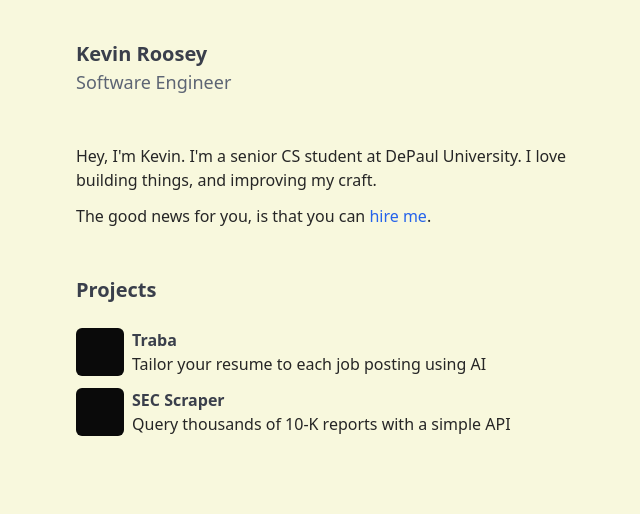
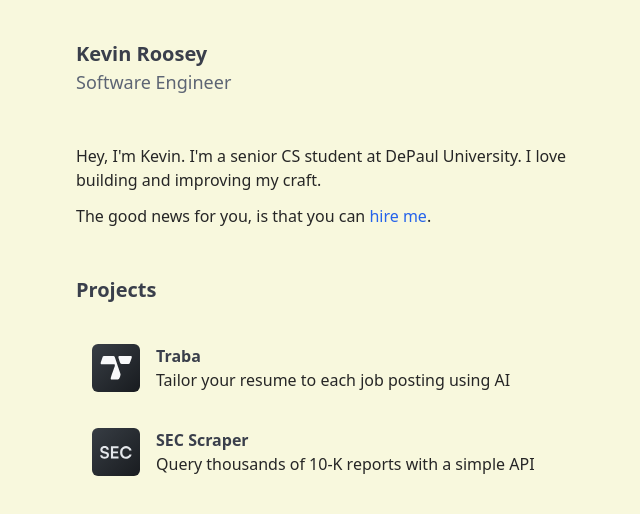
Before and after one commit to kevinroosey/kevinroosey.com, a React (Vite) app: page / in a window 1280 px wide. Shown: the top 514 px of the page, without its empty margins (314-954 px from the left). Built offline with nearby package versions, Linux system fonts and the light colour scheme.

Commit message:
do i really need commit messages for a stupid personal site?

```diff
--- a/src/App.tsx
+++ b/src/App.tsx
@@ -8,36 +8,40 @@ function App() {
       <div className='min-h-screen min-w-screen max-h-full bg-background py-10'>
         <div className='w-full xl:w-[500px] mx-auto flex flex-col gap-12'>
           <div className='w-full flex items-center mx-auto'>
-              <Header />
+            <Header />
           </div>
           <div className='w-full flex items-center mx-auto'>
             <div className='flex flex-col gap-3'>
-              <p className='text-neutral-800'>Hey, I&apos;m Kevin. I&apos;m a senior CS student at DePaul University. I love building things, and improving my craft.
+              <p className='text-neutral-800'>Hey, I&apos;m Kevin. I&apos;m a senior CS student at DePaul University. I love building and improving my craft.
               </p>
-            <p className='text-neutral-800'>The good news for you, is that you can <a href='mailto:kevinroosey@gmail.com' className='text-blue-600 hover:text-underline hover:text-blue-700'>hire me</a>.</p>
+              <p className='text-neutral-800'>The good news for you, is that you can <a href='mailto:kevinroosey@gmail.com' className='text-blue-600 hover:text-underline hover:text-blue-700'>hire me</a>.</p>
             </div>
           </div>
           <div>
             <h1 className="text-left text-xl font-semibold text-primary-800">Projects</h1>
-            <div className='flex flex-col pt-6 gap-3'>
-              <div className='flex gap-2'>
-                <div className='w-12 h-12 rounded-md bg-neutral-950'>
+            <div className='flex flex-col pt-6 gap-1'>
+              <div className='flex gap-4 hover:bg-secondary p-4 rounded-lg'>
+                <div>
+                  <img src='/TrabaLogo.svg' alt='TrabaIcon' className='w-12 h-12 rounded-md'>
 
+                  </img>
                 </div>
                 <div>
                   <h2 className='text-md font-semibold text-primary-800'>Traba</h2>
                   <p className='text-neutral-800'>Tailor your resume to each job posting using AI</p>
                 </div>
               </div>
-              <div className='flex gap-2'>
-                <div className='w-12 h-12 rounded-md bg-neutral-950'>
+              <div className='flex gap-4 hover:bg-secondary p-4 rounded-lg'>
+                <div>
+                  <img src='/SEC.svg' alt='TrabaIcon' className='w-12 h-12 rounded-md'>
 
+                  </img>
                 </div>
                 <div>
                   <h2 className='text-md font-semibold text-primary-800'>SEC Scraper</h2>
                   <p className='text-neutral-800'>Query thousands of 10-K reports with a simple API</p>
                 </div>
-            </div>
+              </div>
             </div>
 
           </div>
--- a/src/index.css
+++ b/src/index.css
@@ -17,4 +17,5 @@
   --primary-950: 213, 12%, 11%;
 
   --background: 60, 66%, 92%;
+  --secondary: 60, 70%, 81%;
 }
--- a/tailwind.config.js
+++ b/tailwind.config.js
@@ -21,6 +21,7 @@ export default {
           950: 'hsl(var(--primary-950))',
         },
         background: 'hsl(var(--background))',
+        secondary: 'hsl(var(--secondary))',
       }
     },
   },
```
Also changed, not shown: public/SEC.svg (added), public/TrabaLogo.svg (added).
